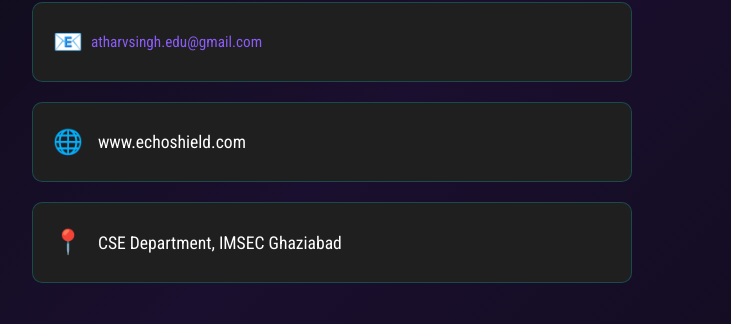
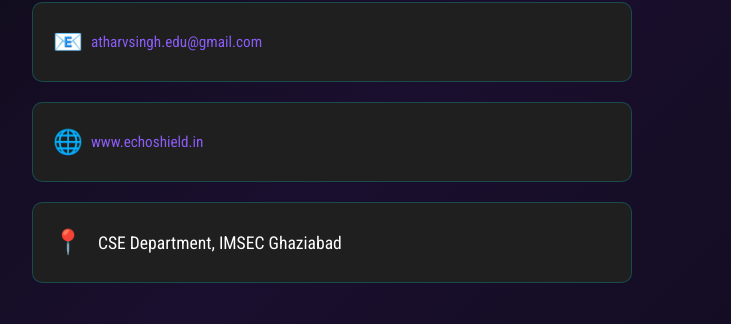
Before and after one commit to itsBabuaa/EchoShield, a Flask app: page /about in a window 1280 px wide. Shown: the part 2636-2960 px from the top of the page, without its empty margins (308-1039 px from the left). Run offline with Flask 3, Linux system fonts and the light colour scheme; parts of the project's set-up code (start-up, migrations or seed data) failed here and were passed over.

Commit message:
Update About Us page with new contact details

```diff
--- a/templates/about.html
+++ b/templates/about.html
@@ -100,7 +100,9 @@
                 </a>
             </div>
             <div class="contact-item">
-                <span>🌐</span> www.echoshield.com
+                <a href="https://www.echoshield.in" target="_blank" class="team-website">
+                    <span>🌐</span> www.echoshield.in
+                </a>
             </div>
             <div class="contact-item">
                 <span>📍</span> CSE Department, IMSEC Ghaziabad
```
